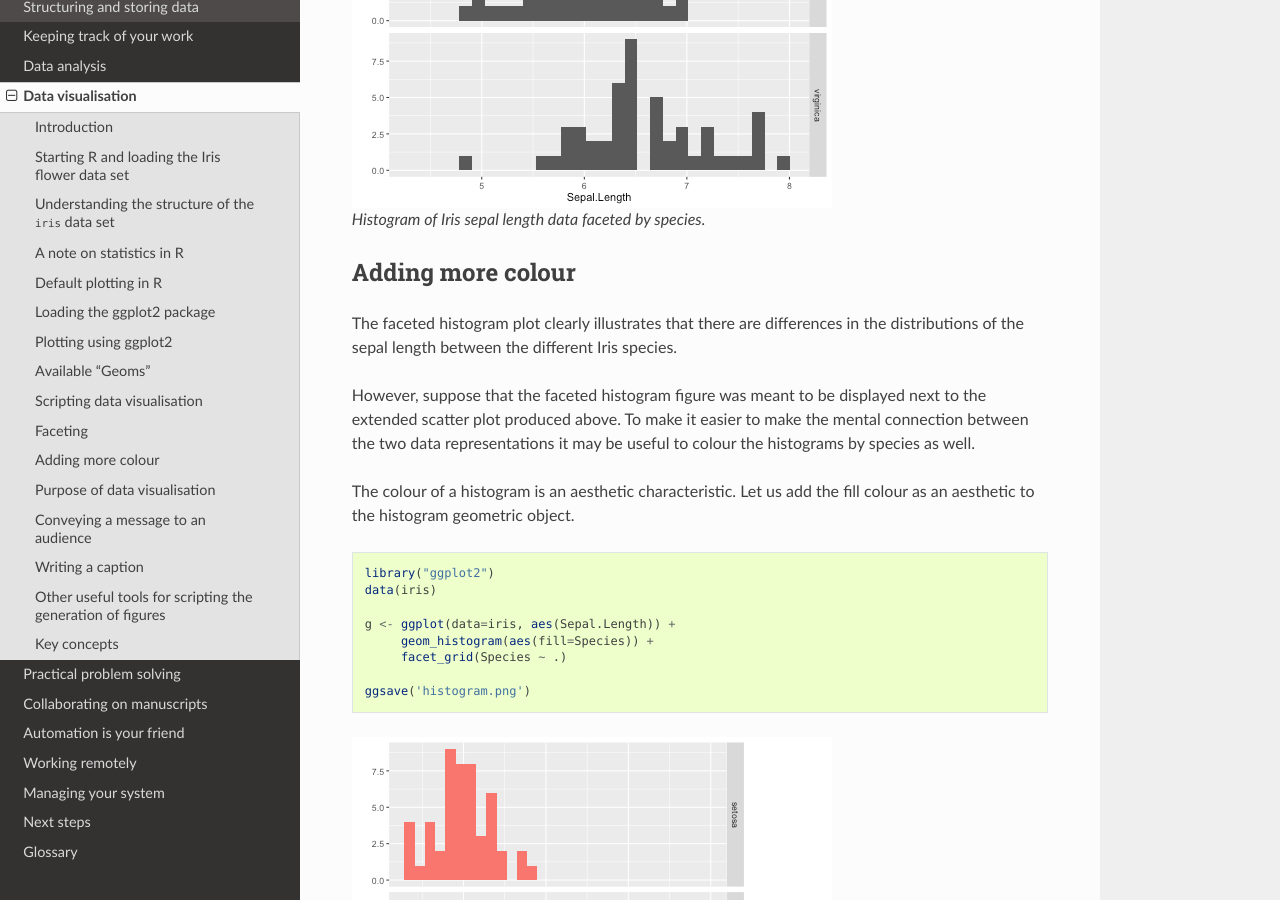
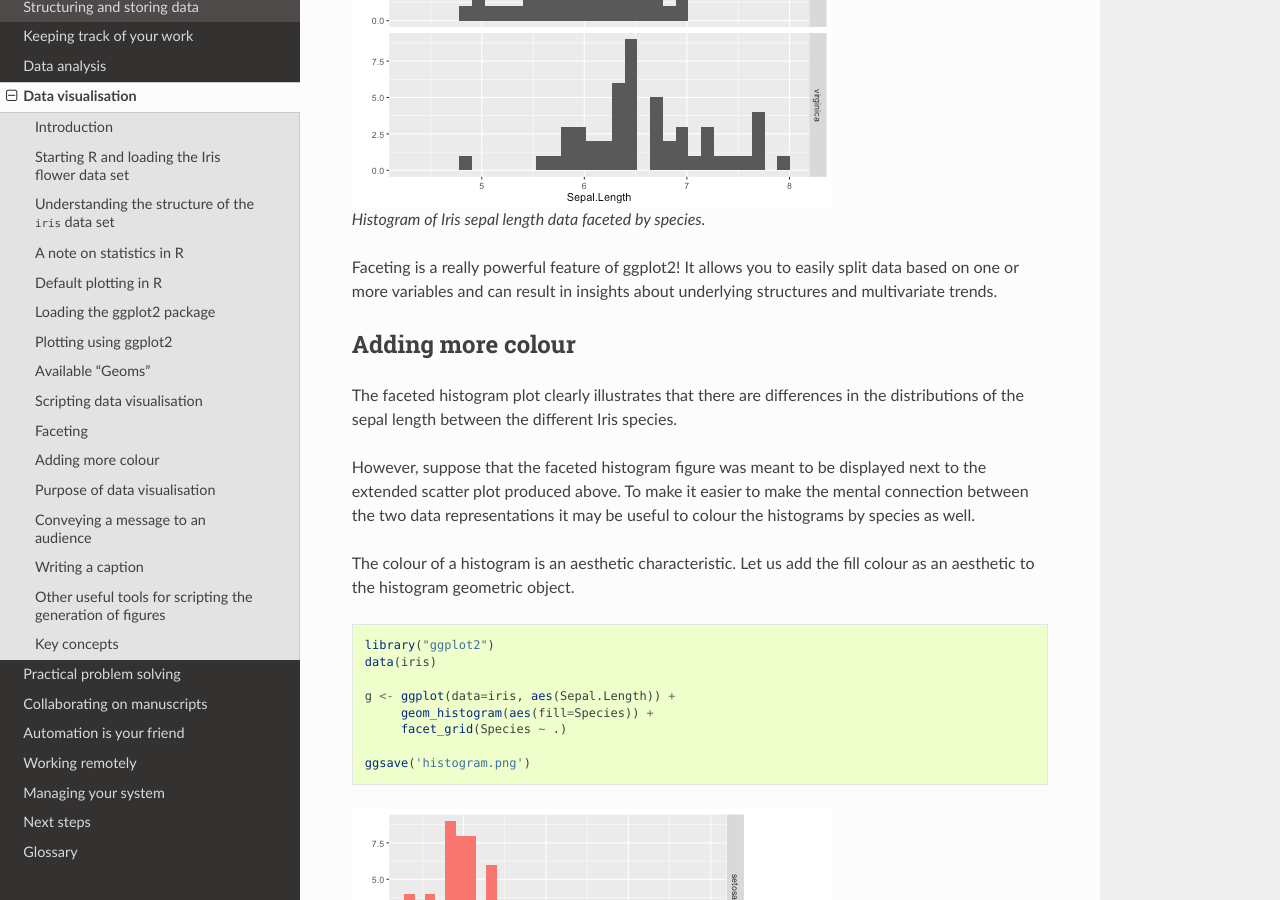
Before and after one commit to tjelvar-olsson/biologists-guide-to-computing, a Sphinx documentation site: the page built from source/data-visualisation.rst, in a window 1280 px wide and 900 px high, scrolled down 11056 px. Built offline with Sphinx 7.4.7 and the Read the Docs theme 2.0.0, drawn with Linux system fonts in a browser that asks for light colours.

Commit message:
Added another note about the importance of faceting in response to Nick's feedback

```diff
--- a/source/data-visualisation.rst
+++ b/source/data-visualisation.rst
@@ -456,6 +456,10 @@ variable would result in a faceting the data into a two dimensional grid.
 
    Histogram of Iris sepal length data faceted by species.
 
+Faceting is a really powerful feature of ggplot2! It allows you to
+easily split data based on one or more variables and can result in
+insights about underlying structures and multivariate trends.
+
 
 Adding more colour
 ------------------
```
